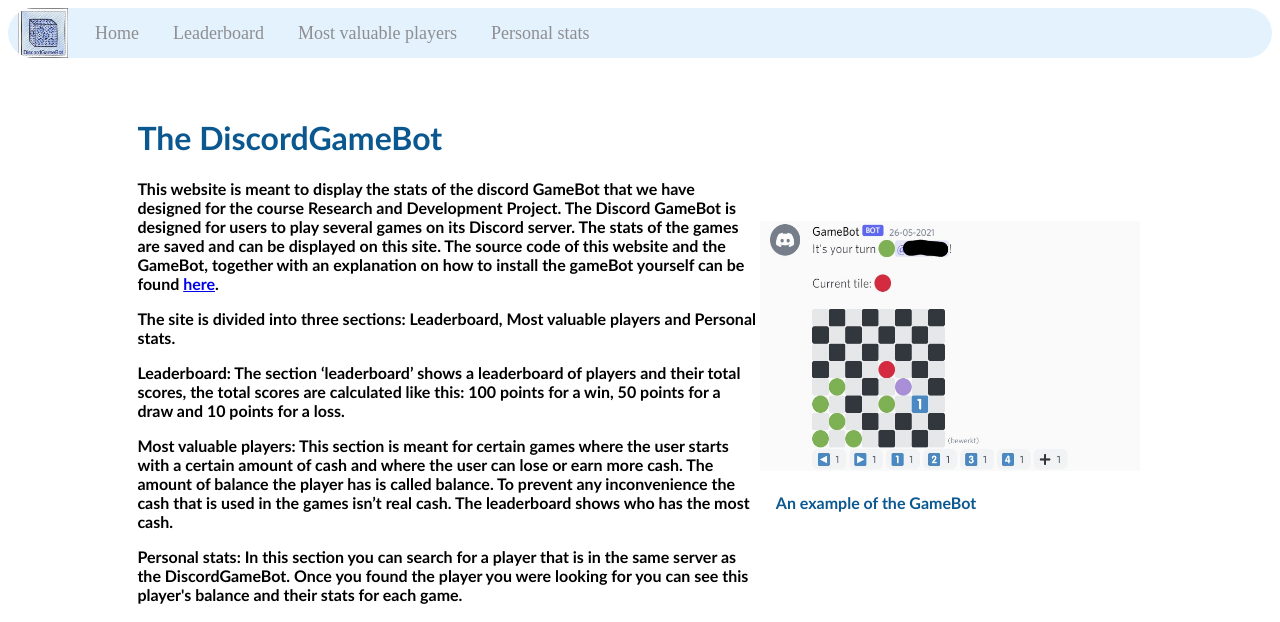
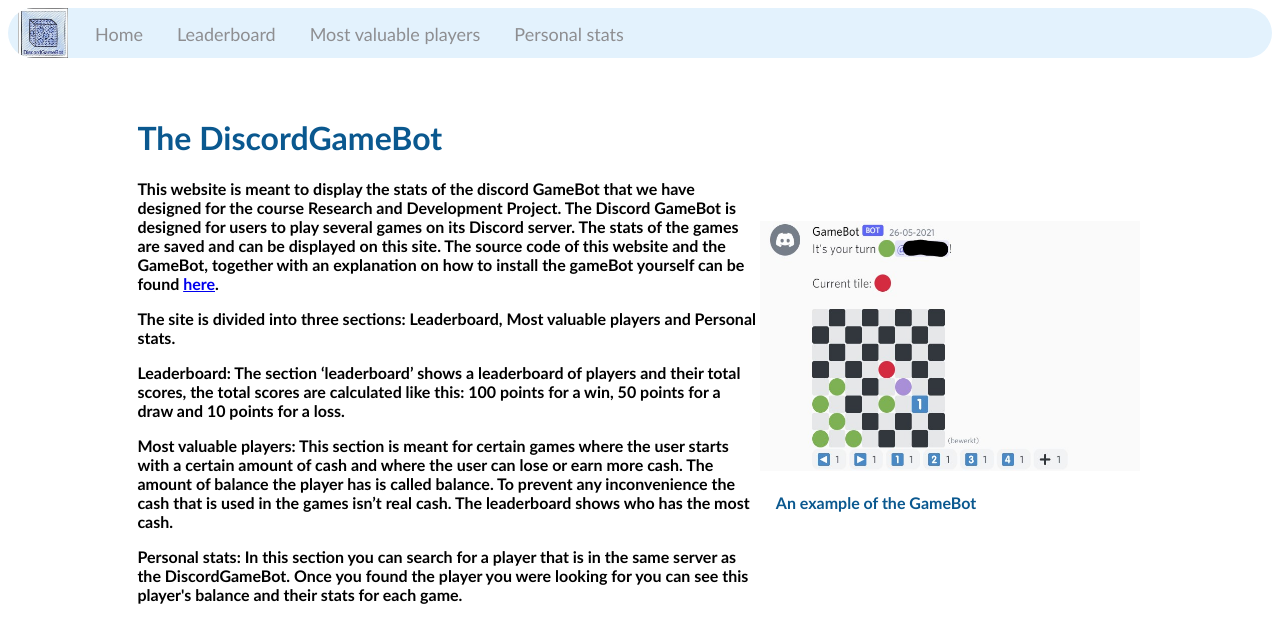
Before and after one commit to Rijkkie/R-D_Game_Bot, a Flask app: page / in a window 1280 px wide. Shown: the top 622 px of the page. Run offline with Flask 2, Linux system fonts and the light colour scheme; lists and menus that the app fills with data are empty.

Commit message:
Update base.html
changed font

```diff
--- a/FlaskApp/FlaskApp/templates/base.html
+++ b/FlaskApp/FlaskApp/templates/base.html
@@ -16,6 +16,7 @@
       float: left;
       color: #8e8e91;
       text-align: center;
+      font-family: Calibri;
     }
 
     .topnav a.normal {
```
